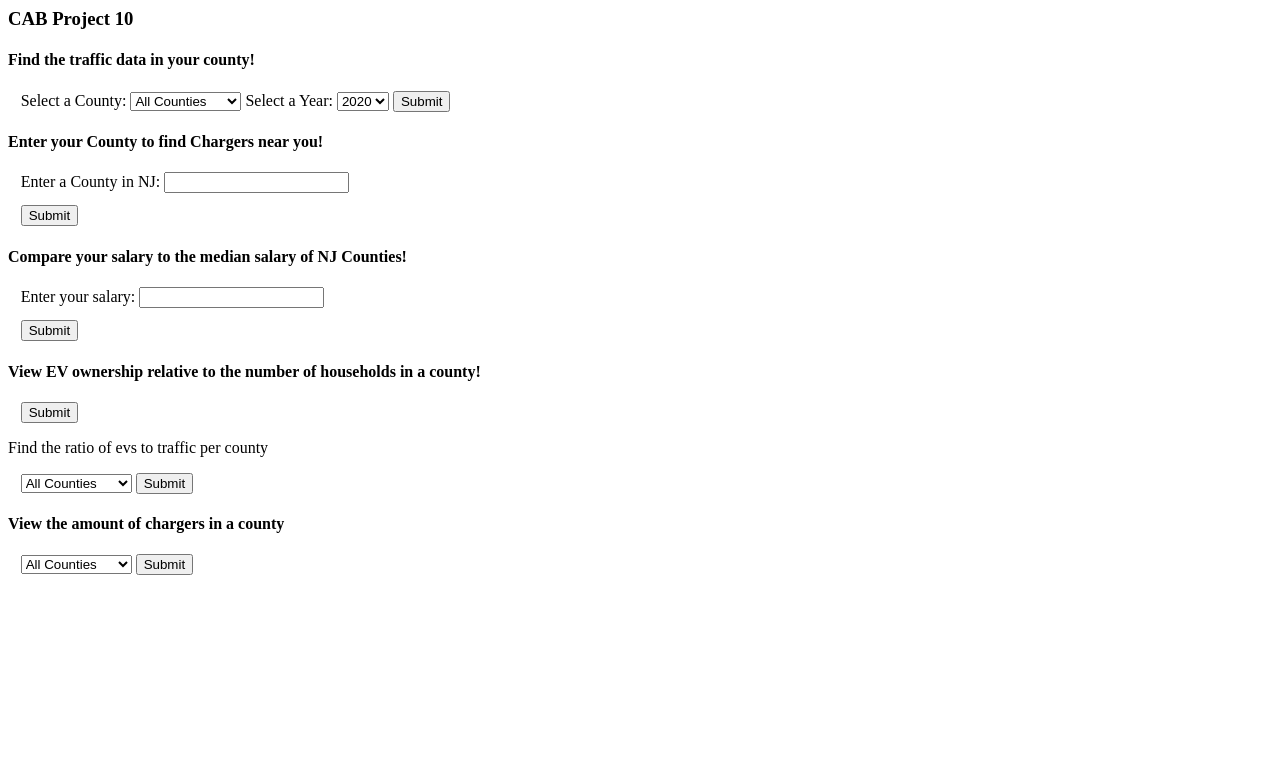
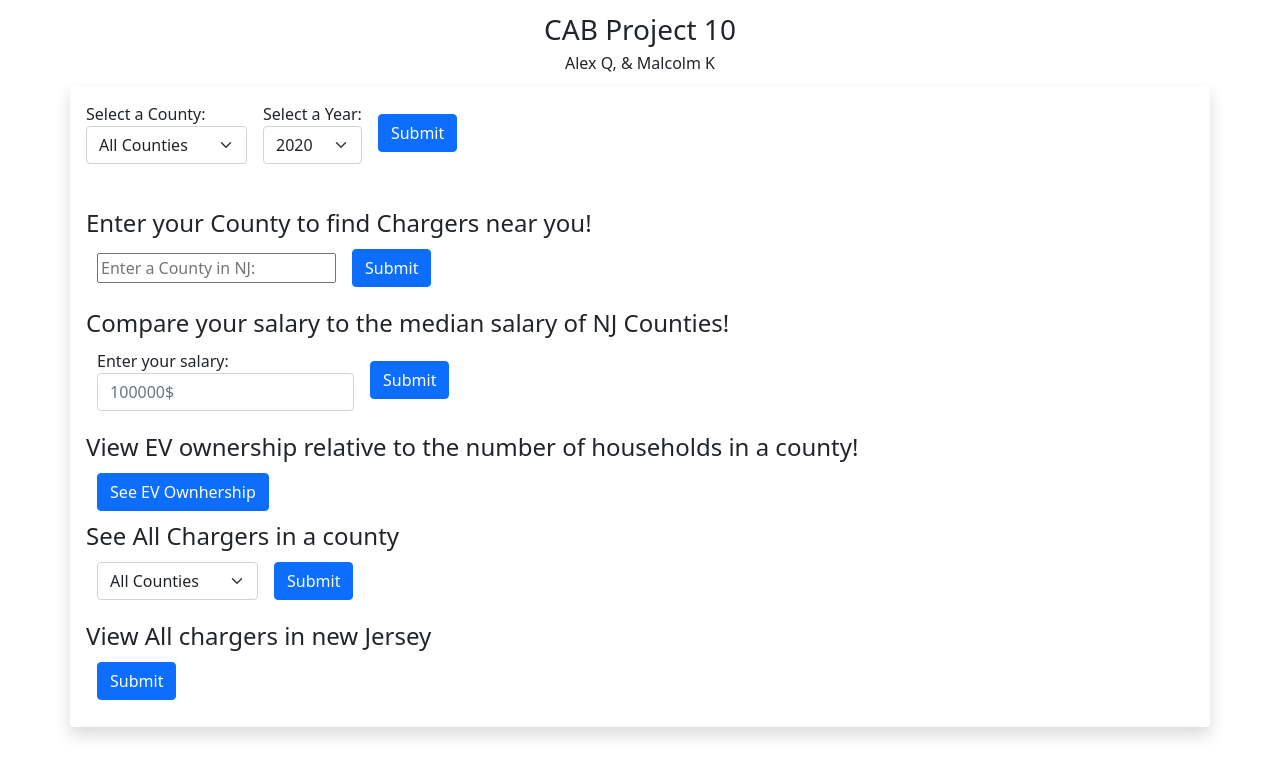
Before and after one commit to k-kahora/cab-10-project, a Flask app: page / in a window 1280 px wide. Shown: the top 777 px of the page. Run offline with Flask 3, Linux system fonts and the light colour scheme; a database or web service that is not in the repository returns one stand-in record (values such as "Sample title"); some libraries are stand-ins or nearby versions.

Commit message:
Prettyed up the site with bootstap and added css

```diff
--- a/app.py
+++ b/app.py
@@ -159,6 +159,35 @@ def percent_handler():
     else:
         return "No results found."
 
+@app.route('/county-ports', methods=['POST'])
+def charger_port_handler():
+    query = '''
+SELECT z.county, MAX(c.ports)
+FROM charger c, zipcodes_and_county z
+GROUP BY z.county;
+'''
+    #join togeth
+    all_chargers = '''
+    SELECT *
+    FROM charger;
+
+    '''
+    county_chargers = '''
+    SELECT county, zipcode
+    FROM zipcodes_and_county;
+    '''
+
+    county_chargers_one = '''
+    SELECT c.charger_name, h.county, c.zipcode, c.street, c.ports
+    FROM charger c
+    NATURAL JOIN zipcodes_and_county h;
+    '''
+    rows = connect(county_chargers_one)
+    heads = ['Charger Name','County', 'Zipcode', 'Street Address', 'Number of Posts']
+    if rows:
+        return render_template('my-result.html', rows=rows, heads=heads)
+    else:
+        return "No results found."
 
 @app.route('/charger-by-county', methods=['POST'])
 def charger_county_handler():
@@ -173,8 +202,7 @@ WHERE h.county_name = '{0}'
     county_option = connect('''
     SELECT county_name
     FROM County
-    ORDER BY county_name ASC
-    LIMIT 1;
+    ORDER BY county_name ASC;
     ''')
 
     rows = connect(query)
@@ -183,28 +211,6 @@ WHERE h.county_name = '{0}'
         return render_template('my-result.html', county_option=county_option, rows=rows, heads=heads)
     else:
         return "No results found."
-@app.route('/traffic-to-ev-ratio', methods=['POST'])
-def ev_ratio_handler():
-    county = request.form['county']
-    query = '''
-SELECT h.county_name, h.number_of_evs/t.traffic_count AS evs_per_traffic
-FROM county h, traffic t
-WHERE h.county_name = '{0}'
-'''.format(county)
-
-    county_option = connect('''
-    SELECT county_name
-    FROM County
-    ORDER BY county_name ASC
-    LIMIT 1;
-    ''')
-
-    rows = connect(query)
-    heads = ['County', 'Total EVs to Household Ratio']
-    if rows:
-        return render_template('my-result.html', county_option=county_option, rows=rows, heads=heads)
-    else:
-        return "No results found."
 
 if __name__ == '__main__':
     app.run(debug = True, host="localhost", port="8080")
--- /dev/null
+++ b/static/css/my-form.css
@@ -0,0 +1,7 @@
+.vertical-center {
+  min-height: 100%;  /* Fallback for browsers do NOT support vh unit */
+  min-height: 100vh; /* These two lines are counted as one :-)       */
+
+  display: flex;
+  align-items: center;
+}
--- a/templates/my-form.html
+++ b/templates/my-form.html
@@ -3,76 +3,107 @@
 <html>
     <head>
         <title>Flask Example Input Form</title>
+	<link href="https://cdn.jsdelivr.net/npm/bootstrap@5.0.2/dist/css/bootstrap.min.css" rel="stylesheet">
+	<link rel="stylesheet" href="{{ url_for('static', filename='css/my-form.css') }}">
     </head>
     <body>
+<script src="https://cdn.jsdelivr.net/npm/bootstrap@5.0.2/dist/js/bootstrap.bundle.min.js"></script>
+<div class="text-center jumbotron">
+
 	    <h3>CAB Project 10</h3>
-
-        <h4>Find the traffic data in your county!</h4>
+	    <h6>Alex Q, & Malcolm K</h6>
+</div>
+<div class="container shadow p-3 mb-5 bg-white rounded">
+  <div class="row justify-content-center">
     <form method="post" action="/county-handler">
+      <div class="row align-items-center g-3">
+	<div class="col-auto">
 	  <label for="county">Select a County:</label>
-            <select name="county" id="county">
+	  <select class="form-select" name="county" id="county">
 	    <option value="All">All Counties</option>
 	    {% for value in county_option %}
 	    <option value="{{ value[0] }}">{{ value[0] }}</option>
 	    {% endfor %}
 	  </select>
-
+	</div>
+	<div class="col-auto">
 	  <label for="year">Select a Year:</label>
-            <select name="year" id="year">
+	  <select class="form-select" name="year" id="year">
 	    {% for value in year_option %}
 	    <option value="{{ value[0] }}">{{ value[0] }}</option>
 	    {% endfor %}
 	  </select>
-
-            <input type="submit" value="Submit">
+	</div>
+	<div class="col-auto">
+	  <input class="btn btn-primary" type="submit" value="Submit">
+	</div>
+      </div>
     </form>
+  </div>
 
   <h4>Enter your County to find Chargers near you!</h4>
   <form action="/charger-handler" method="POST">
-            <div>
-	            Enter a County in NJ:
-		        <input type="text" name="county">
+    <div class="row align-items-center g-3">
+      <div class="col-auto">
+	<input type="text" name="county" placeholder="Enter a County in NJ:">
       </div>
-                <input type="submit" value="Submit">
+      <div class="col-auto">
+	<input class="btn btn-primary" type="submit" value="Submit">
+      </div>
+    </div>
+  </form>
 
-        </form>
   <h4>Compare your salary to the median salary of NJ Counties!</h4>
   <form action="/salary-handler" method="POST">
-            <div>
+    <div class="row align-items-center g-3">
+      <div class="col-auto">
 	Enter your salary:
-		        <input type="number" name="salary", id="salary">
+	<input class="form-control" type="number" name="salary", id="salary", placeholder="100000$">
       </div>
-                <input type="submit" value="Submit">
+      <div class="col-auto">
+	<input class="btn btn-primary" type="submit" value="Submit">
+      </div>
+    </div>
   </form>
 
   <h4>View EV ownership relative to the number of households in a county!</h4>
   <form action="/percent-handler" method="POST">
-          <button type="submit">Submit</button>
+    <button class="btn btn-primary" type="submit">See EV Ownhership</button>
   </form>
-	    <p> Find the ratio of evs to traffic per county</p>
-        <form action="/traffic-to-ev-ratio" method="POST">
-
-            <select name="county" id="county">
+  <h4>See All Chargers in a county</h4>
+  <form action="/charger-by-county" method="POST">
+    <div class="row align-items-center g-3">
+      <div class="col-auto">
+	<select class="form-select" name="county" id="county">
 	  <option value="All">All Counties</option>
 	  {% for value in county_option %}
 	  <option value="{{ value[0] }}">{{ value[0] }}</option>
 	  {% endfor %}
 	</select>
-          <button type="submit">Submit</button>
+      </div>
+      <div class="col-auto">
+	<button class="btn btn-primary" type="submit">Submit</button>
+      </div>
+    </div>
+  </form>
+  <h4>View All chargers in new Jersey</h4>
+  <form action="/county-ports" method="POST">
+    <button class="btn btn-primary" type="submit">Submit</button>
+  </form>
+</div>
 
-        </form>
+	<!--     <p> Find the ratio of evs to traffic per county</p> -->
+        <!-- <form action="/traffic-to-ev-ratio" method="POST"> -->
 
-        <h4>View the amount of chargers in a county</h4>
-        <form action="/charger-by-county" method="POST">
-            <select name="county" id="county">
-              <option value="All">All Counties</option>
-              {% for value in county_option %}
-                <option value="{{ value[0] }}">{{ value[0] }}</option>
-              {% endfor %}
-            </select>
-          <button type="submit">Submit</button>
+        <!--     <select name="county" id="county"> -->
+        <!--       <option value="All">All Counties</option> -->
+        <!--       {% for value in county_option %} -->
+        <!--         <option value="{{ value[0] }}">{{ value[0] }}</option> -->
+        <!--       {% endfor %} -->
+        <!--     </select> -->
+        <!--   <button type="submit">Submit</button> -->
 
-        </form>
+        <!-- </form> -->
 
 
 
```
Lines whose indentation alone changed are shown as unchanged.
